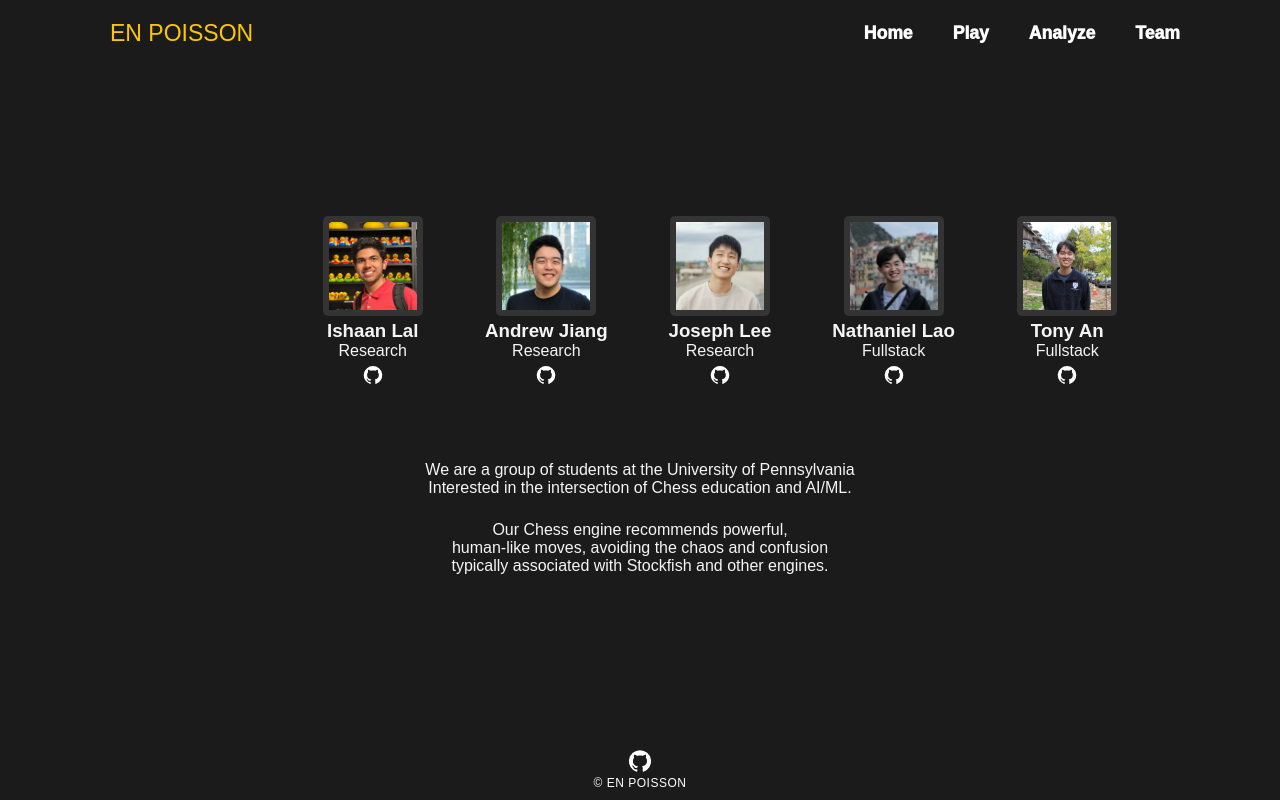
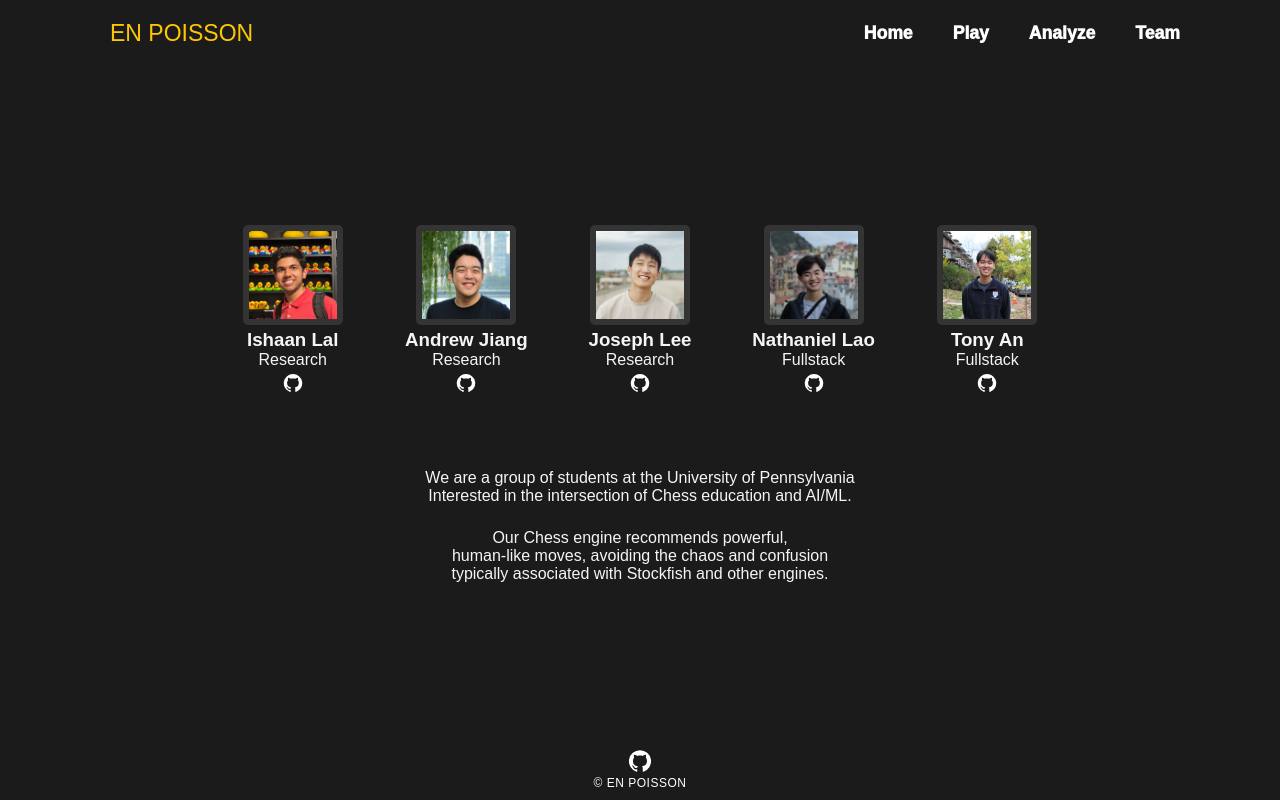
Before and after one commit to tonyjongyoonan/enpoisson, a React (Create React App) app in the folder frontend/: page /team in a window 1280 px wide. Built offline with nearby package versions, Linux system fonts and the light colour scheme; no server answers; a web font is replaced by a local one.

Commit message:
team page centering

```diff
--- a/frontend/src/pages/Team.css
+++ b/frontend/src/pages/Team.css
@@ -1,7 +1,7 @@
 .team-container {
     display: flex;
-    justify-content: space-evenly;
-    margin-top: -1.6rem;
+    justify-content: center;
+    margin-top: -0.5rem;
 }
 
 .groupmate-card {
```
